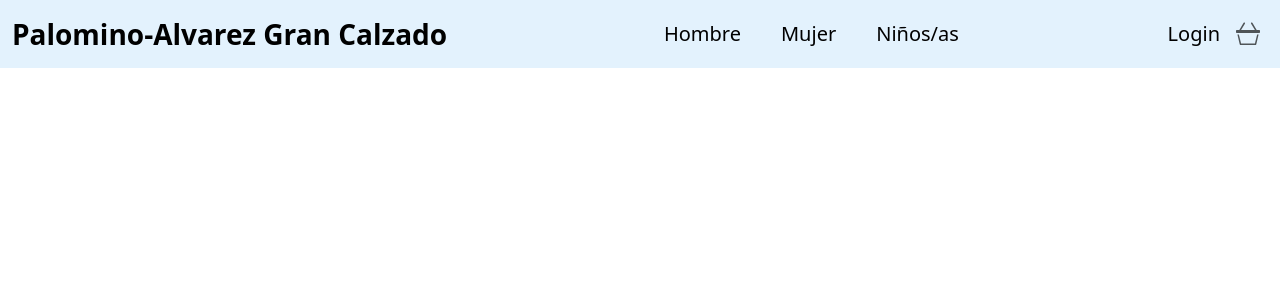
After one commit to Chori004/Palomino-Alvarez-Gran-Calzado, a PHP site: page /hombre.html in a window 1280 px wide. The commit adds this page. Shown: the top 300 px of the page. Run offline with PHP 8.4, Linux system fonts and the light colour scheme.

Commit message:
agregue pagina de hombre, login y registrarse

```diff
--- /dev/null
+++ b/hombre.html
@@ -0,0 +1,50 @@
+<!DOCTYPE html>
+<html lang="en">
+<head>
+    <meta charset="UTF-8">
+    <meta name="viewport" content="width=device-width, initial-scale=1.0">
+    <title>Hombre | Zapatilla, zapatos y más</title>
+    <link rel="stylesheet" href="style.css">
+    <link href="https://cdn.jsdelivr.net/npm/bootstrap@5.3.8/dist/css/bootstrap.min.css" rel="stylesheet" integrity="sha384-sRIl4kxILFvY47J16cr9ZwB07vP4J8+LH7qKQnuqkuIAvNWLzeN8tE5YBujZqJLB" crossorigin="anonymous">
+    <style>
+</style>
+</head>
+<body>
+    <header>
+        <nav class="navbar navbar-expand-lg" style="background-color: #e3f2fd;" data-bs-theme="light">
+  <div class="container-fluid">
+    <a class="navbar-brand fs-3 fw-bold" href="index.html">Palomino-Alvarez Gran Calzado</a>
+    <button class="navbar-toggler" type="button" data-bs-toggle="collapse" data-bs-target="#navbarText" aria-controls="navbarText" aria-expanded="false" aria-label="Toggle navigation">
+      <span class="navbar-toggler-icon"></span>
+    </button>
+    <div class="collapse navbar-collapse" id="navbarText">
+      <ul class="navbar-nav mx-auto mb-2 mb-lg-0 gap-4">
+        <li class="nav-item">
+          <a class="nav-link active fs-5" aria-current="page" href="hombre.html">Hombre</a>
+        </li>
+        <li class="nav-item">
+          <a class="nav-link active fs-5" href="#">Mujer</a>
+        </li>
+        <li class="nav-item">
+          <a class="nav-link active fs-5" href="#">Niños/as</a>
+        </li>
+      </ul>
+    </div>
+    <ul class="navbar-nav me-auto mb-2 mb-lg-0">
+        <li class="nav-item">
+            <a class="nav-link active fs-5" href="login.html">Login</a>
+        </li>
+        <li class="nav-item">
+            <a class="nav-link" href="">
+                <svg xmlns="http://www.w3.org/2000/svg" width="24" height="24" fill="currentColor" class="bi bi-basket3 align-middle" viewBox="0 0 16 16">
+                    <path d="M5.757 1.071a.5.5 0 0 1 .172.686L3.383 6h9.234L10.07 1.757a.5.5 0 1 1 .858-.514L13.783 6H15.5a.5.5 0 0 1 .5.5v1a.5.5 0 0 1-.5.5H.5a.5.5 0 0 1-.5-.5v-1A.5.5 0 0 1 .5 6h1.717L5.07 1.243a.5.5 0 0 1 .686-.172zM3.394 15l-1.48-6h-.97l1.525 6.426a.75.75 0 0 0 .729.574h9.606a.75.75 0 0 0 .73-.574L15.056 9h-.972l-1.479 6z"/>
+                </svg>
+            </a>
+        </li>
+        </ul>
+  </div>
+</nav>
+
+<script src="https://cdn.jsdelivr.net/npm/bootstrap@5.3.8/dist/js/bootstrap.bundle.min.js" integrity="sha384-FKyoEForCGlyvwx9Hj09JcYn3nv7wiPVlz7YYwJrWVcXK/BmnVDxM+D2scQbITxI" crossorigin="anonymous"></script>
+</body>
+</html>
--- a/style.css
+++ b/style.css
@@ -2,20 +2,10 @@
     margin: 0;
     padding: 0;
 }
+body {
+  overflow-y: scroll;
+}
 
-header{
-    border: 2px solid black;
-    height: 80px;
-    display: grid;
-    grid-template-columns: 2fr 2fr 2fr;
-    align-items: center;
-    align-content: center;
-    background-color: #e7e7e7;
-}
-.titulo{
-    margin: 3px;
-    font-family: "Noto Sans", sans-serif;
-}
 #lista_nav{
     list-style: none;
     display: grid;
@@ -53,7 +43,6 @@ footer{
     background-color: black;
     display: grid;
     grid-template-columns: 50% 50%;
-    height: 100px;
 }
 .columna_1{
     display: grid;
```
Also changed, not shown: crear.html (added, +63 -0 lines), index.html (+53 -18 lines), login.html (added, +47 -0 lines).
